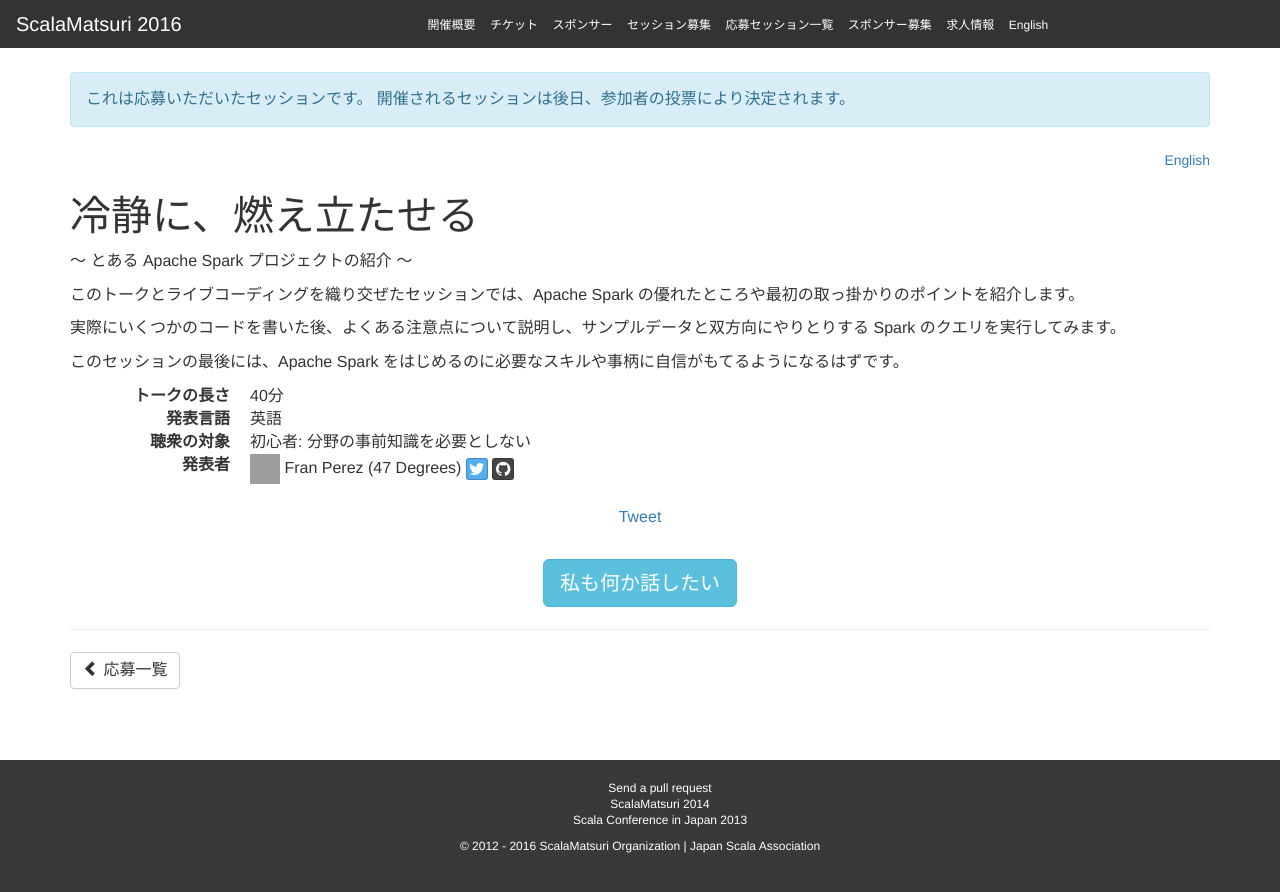
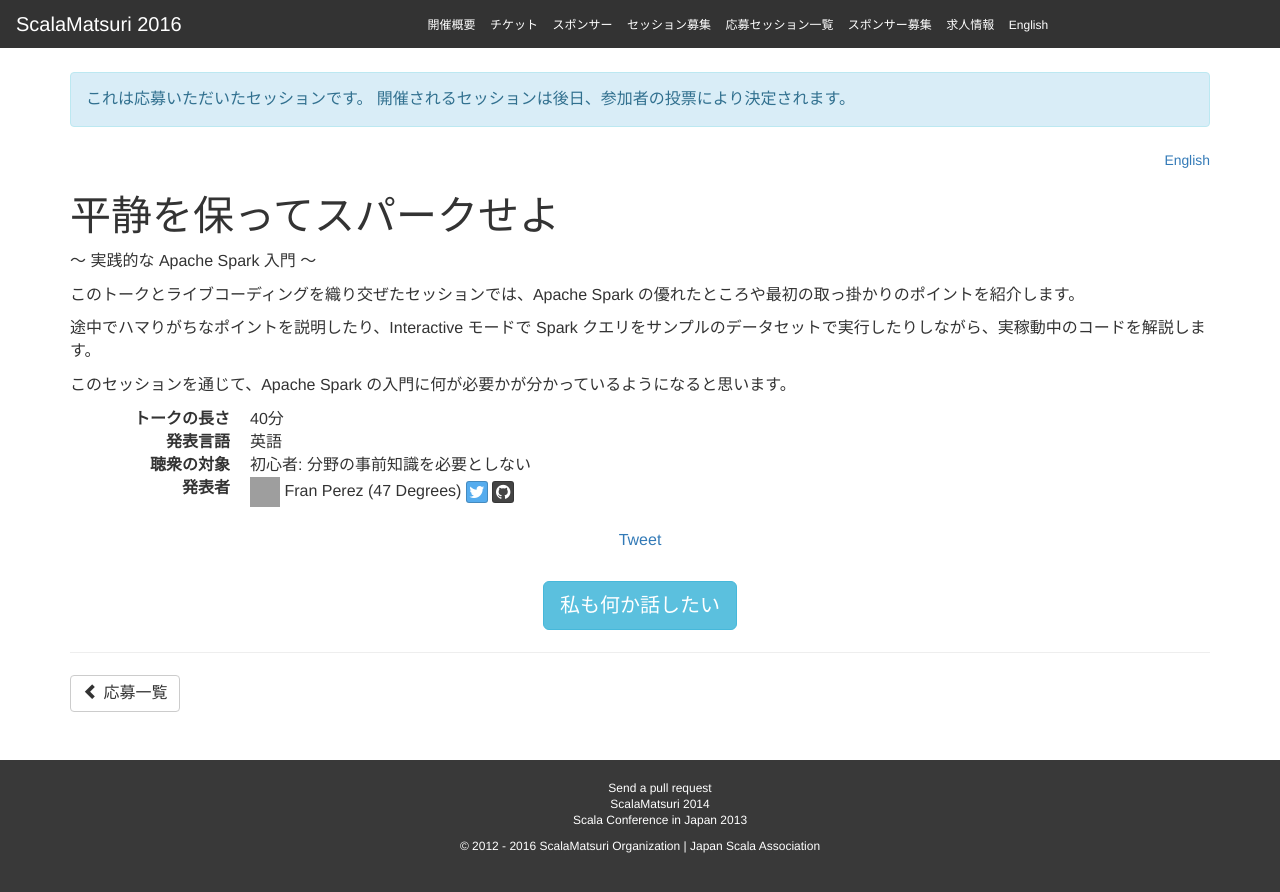
Before and after one commit to scalajp/2016.scalamatsuri.org, a Jekyll site: the page built from _candidates_ja/FranPerez_1.html, in a window 1280 px wide. Shown: the top 892 px of the page. Built offline with Jekyll 4.4.1, drawn with Linux system fonts in a browser that asks for light colours; nearby versions of some CDN libraries; comment, search, counter and statistics services are not loaded; grey boxes are pictures that could not be loaded.

Commit message:
Update FranPerez_1.html

```diff
--- a/_candidates_ja/FranPerez_1.html
+++ b/_candidates_ja/FranPerez_1.html
@@ -1,6 +1,6 @@
 ---
 name: Fran Perez
-title: 冷静に、燃え立たせる
+title: 平静を保ってスパークせよ
 length: 40
 audience: Beginner
 language: English
@@ -9,7 +9,7 @@ github: FPerezP
 icon: https://avatars3.githubusercontent.com/u/479485?v=3&s=460
 organization: 47 Degrees
 ---
-<p>〜 とある Apache Spark プロジェクトの紹介 〜</p>
+<p>〜 実践的な Apache Spark 入門 〜</p>
 <p>このトークとライブコーディングを織り交ぜたセッションでは、Apache Spark の優れたところや最初の取っ掛かりのポイントを紹介します。</p>
-<p>実際にいくつかのコードを書いた後、よくある注意点について説明し、サンプルデータと双方向にやりとりする Spark のクエリを実行してみます。</p>
-<p>このセッションの最後には、Apache Spark をはじめるのに必要なスキルや事柄に自信がもてるようになるはずです。</p>
+<p>途中でハマりがちなポイントを説明したり、Interactive モードで Spark クエリをサンプルのデータセットで実行したりしながら、実稼動中のコードを解説します。</p>
+<p>このセッションを通じて、Apache Spark の入門に何が必要かが分かっているようになると思います。</p>
```
